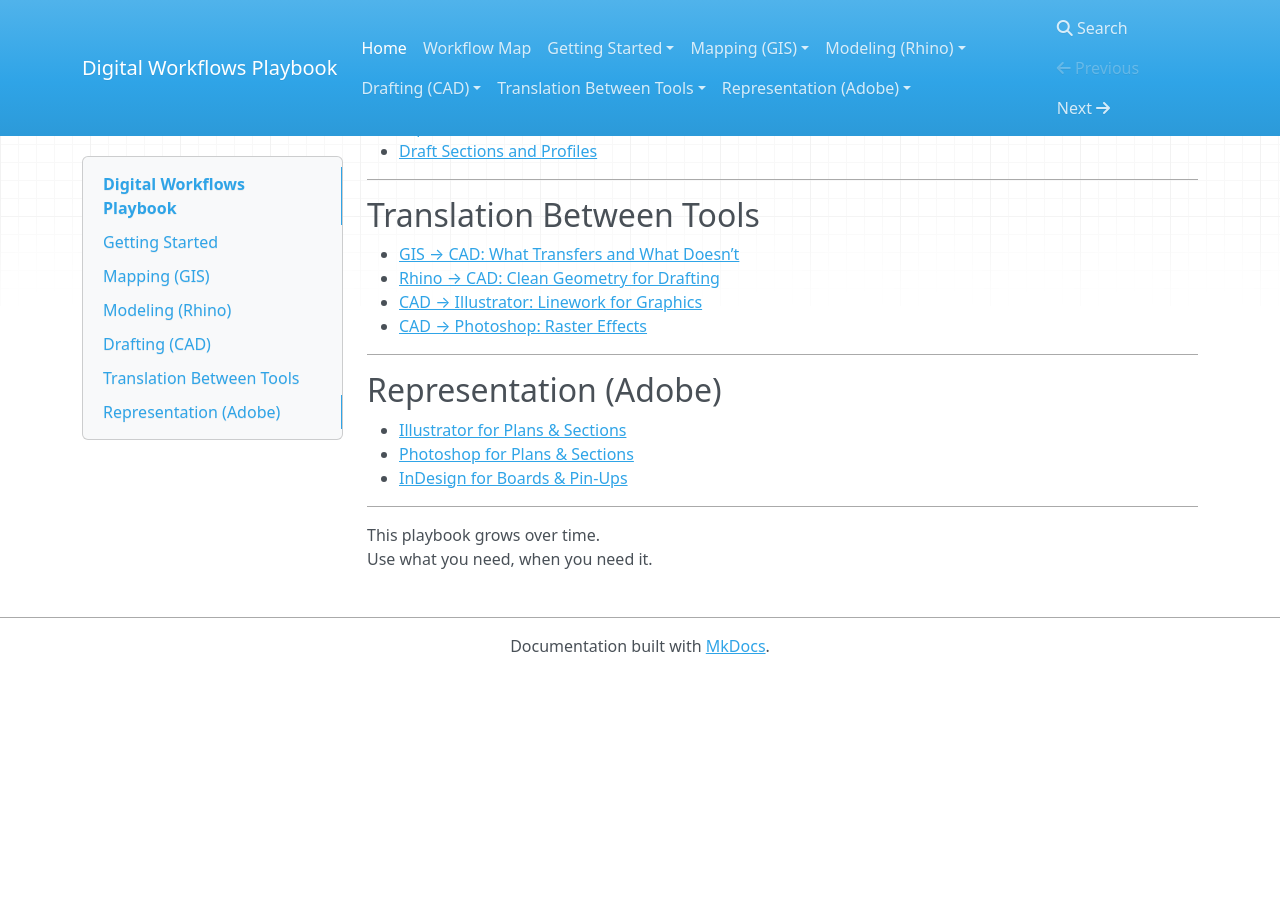
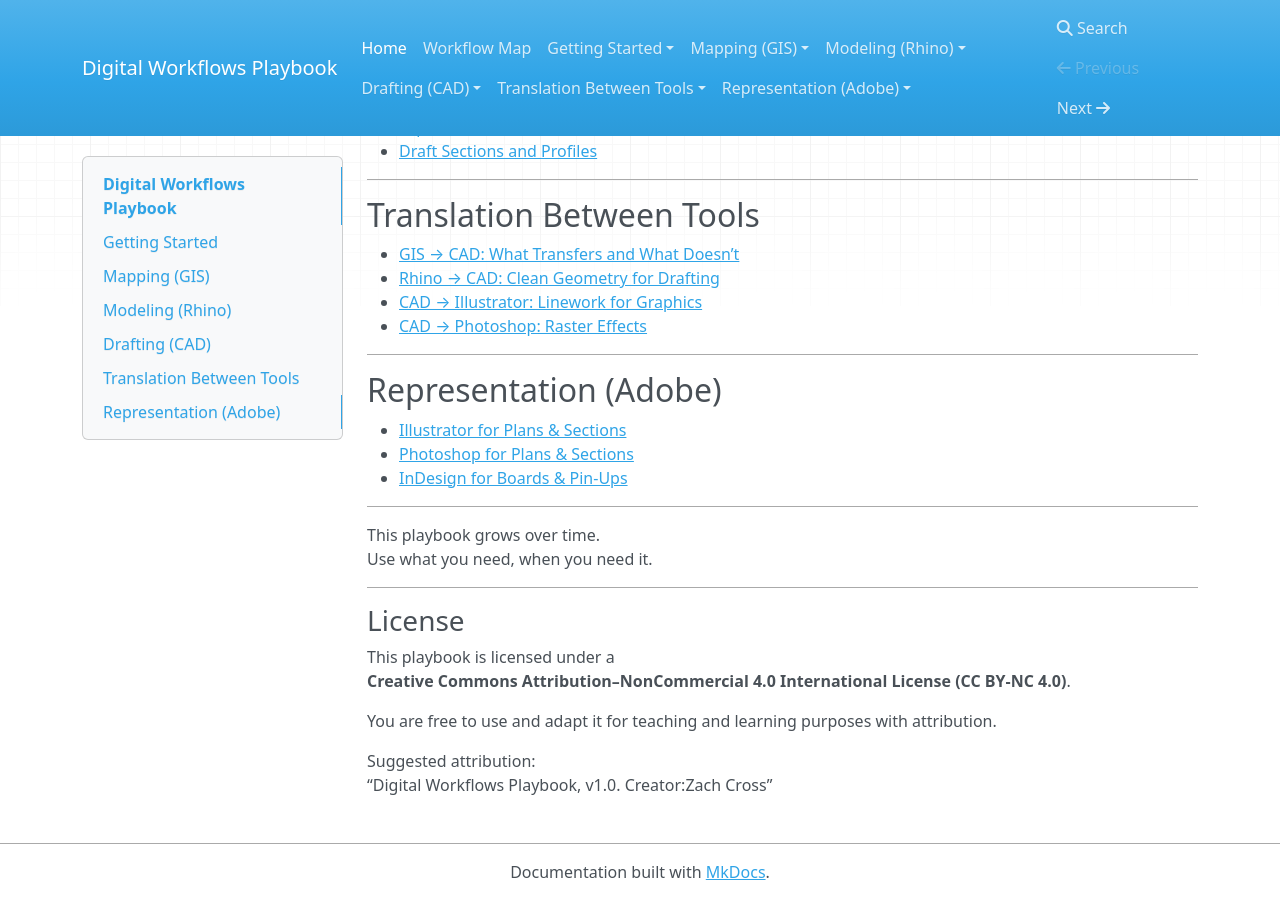
Before and after one commit to machineLandscape/digital-workflows-playbook, an MkDocs documentation site: the page built from docs/index.md, in a window 1280 px wide and 900 px high, scrolled down 873 px. Built offline with MkDocs 1.6.1, drawn with Linux system fonts in a browser that asks for light colours; nearby versions of some CDN libraries; before the commit the page ends 1547 px from its top, so only the background shows below that.

Commit message:
Update index.md

```diff
--- a/docs/index.md
+++ b/docs/index.md
@@ -61,3 +61,15 @@ You do not need to read it in order.
 
 This playbook grows over time.
 Use what you need, when you need it.
+
+---
+
+### License
+
+This playbook is licensed under a
+**Creative Commons Attribution–NonCommercial 4.0 International License (CC BY-NC 4.0)**.
+
+You are free to use and adapt it for teaching and learning purposes with attribution.
+
+Suggested attribution:
+“Digital Workflows Playbook, v1.0. Creator:Zach Cross”
```
